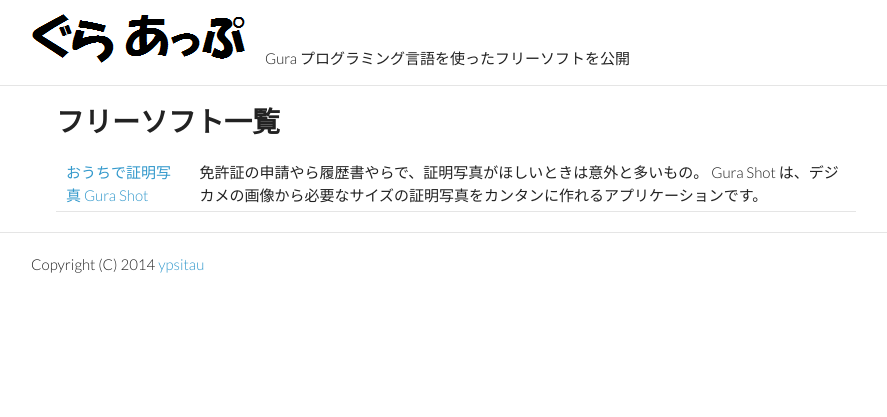
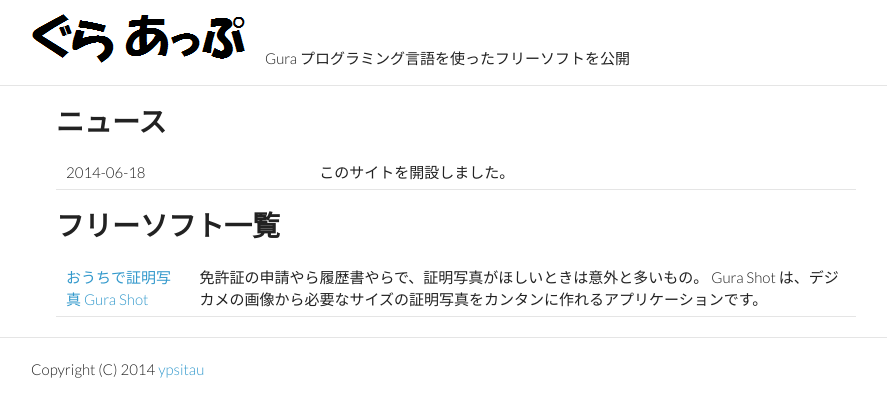
Before and after one commit to gura-app/gura-app.github.io, a Jekyll site: the page built from index.md, in a window 1280 px wide. Shown: the top 417 px of the page, without its empty margins (184-1071 px from the left). Built offline with Jekyll 4.4.1, drawn with Linux system fonts in a browser that asks for light colours; Markdown is read by kramdown in place of the engine named in the settings.

Commit message:
updated document

```diff
--- a/index.md
+++ b/index.md
@@ -3,6 +3,12 @@ layout: default
 lang: en
 title: Top
 ---
+
+# ニュース
+
+<table>
+<tr><td>2014-06-18</td><td>このサイトを開設しました。</td></tr>
+</table>
 
 # フリーソフト一覧
 
```
Also changed, not shown: 1 other file.
